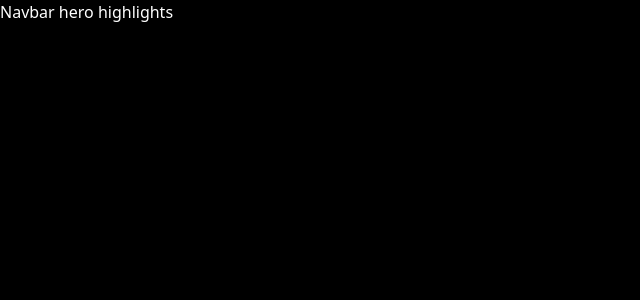
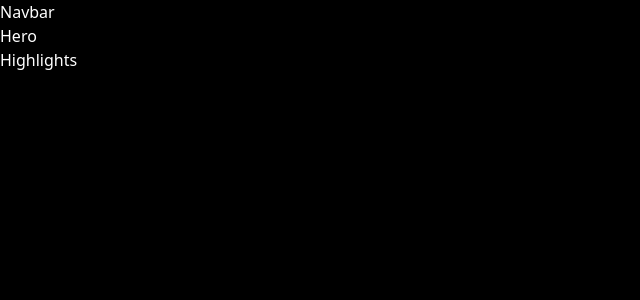
Before and after one commit to jaewoo-ahn/apple_website, a React (Vite) app: page / in a window 1280 px wide. Shown: the top 300 px of the page, without its empty margins (0-640 px from the left). Built offline with nearby package versions, Linux system fonts and the light colour scheme.

Commit message:
feat : components path

```diff
--- a/index.html
+++ b/index.html
@@ -2,11 +2,7 @@
 <html lang="en">
   <head>
     <meta charset="UTF-8" />
-    <link
-      rel="icon"
-      type="image/svg+xml"
-      href="/public/assets/images/apple.svg"
-    />
+    <link rel="icon" type="image/svg+xml" href="/assets/images/apple.svg" />
     <meta name="viewport" content="width=device-width, initial-scale=1.0" />
     <title>Apple iPhone</title>
   </head>
--- a/src/App.jsx
+++ b/src/App.jsx
@@ -1,5 +1,13 @@
+import { Navbar, Hero, Highlights } from "./components/index";
+
 const App = () => {
-  return <main className="bg-black">Navbar hero highlights</main>;
+  return (
+    <main className="bg-black">
+      <Navbar />
+      <Hero />
+      <Highlights />
+    </main>
+  );
 };
 
 export default App;
```
